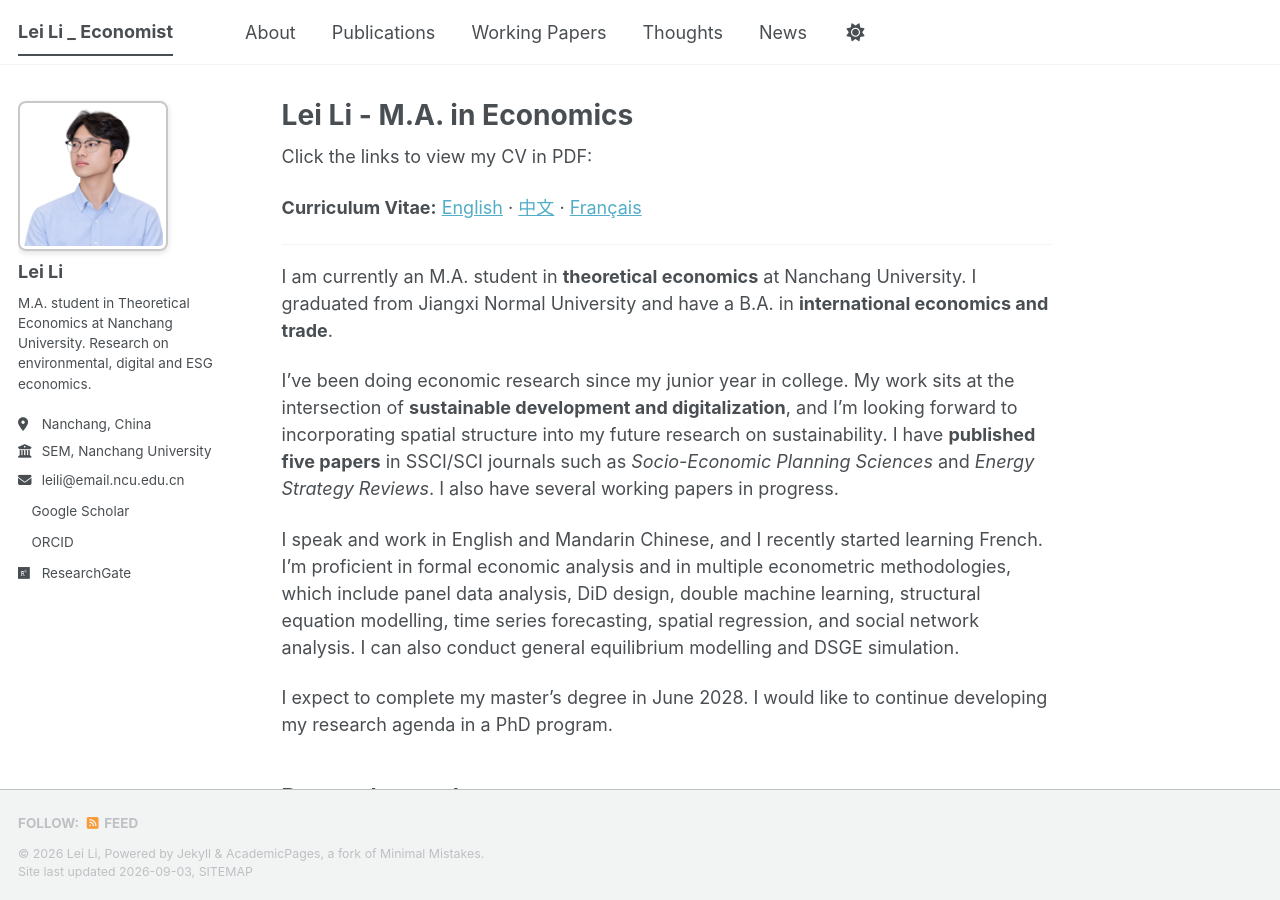
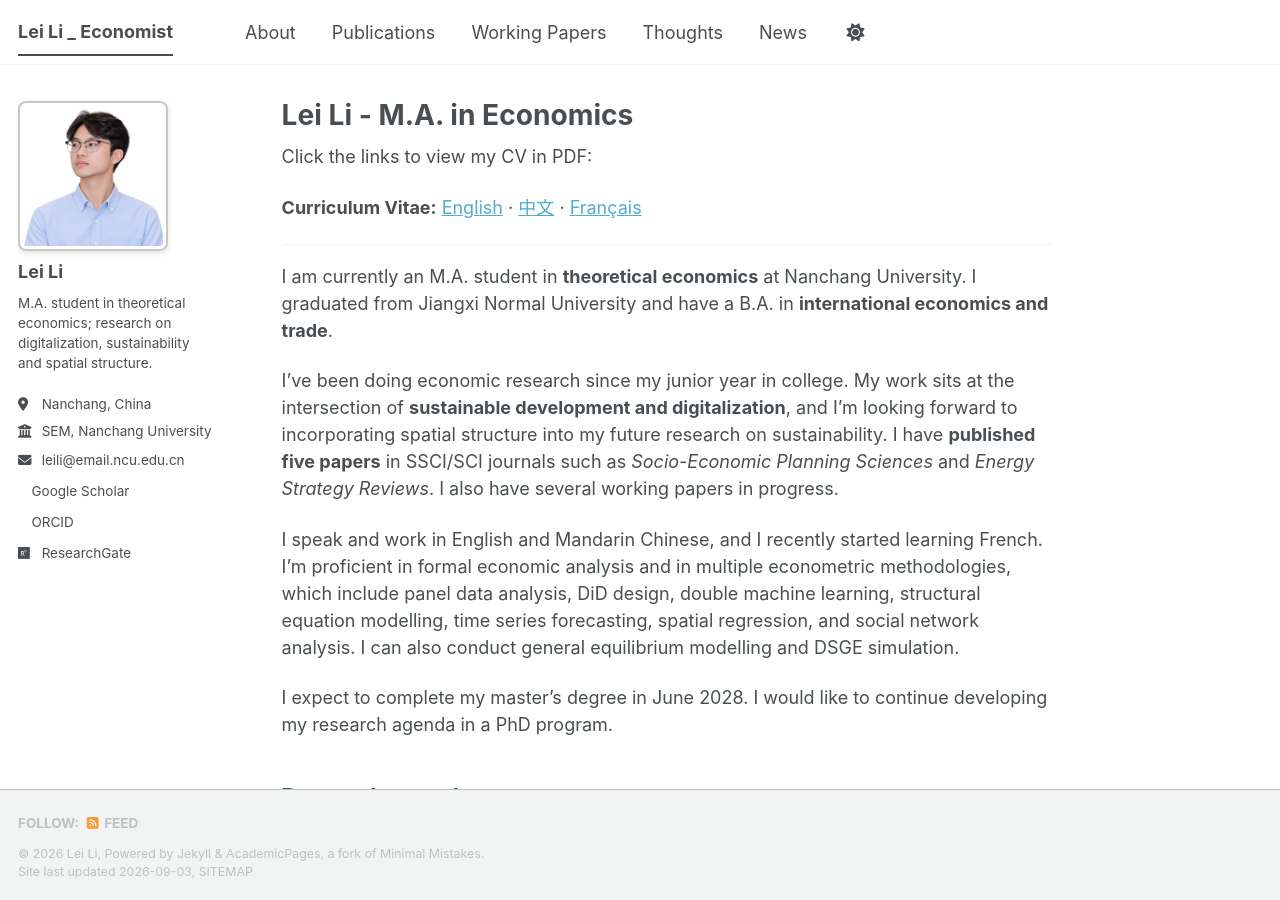
Before and after one commit to LeiLi-Econ/LeiLi-Econ.github.io, a Jekyll site: the page built from _pages/about.md, in a window 1280 px wide and 900 px high. Built offline with Jekyll 4.4.1, drawn with Linux system fonts in a browser that asks for light colours; a style sheet for code colours, icons or effects is not loaded.

Commit message:
Update author bio to new research identity

```diff
--- a/_config.yml
+++ b/_config.yml
@@ -26,7 +26,7 @@ author:
   avatar           : "avatar.png"
   name             : "Lei Li"
   pronouns         : # example: "she/her"
-  bio              : "M.A. student in Theoretical Economics at Nanchang University. Research on environmental, digital and ESG economics."
+  bio              : "M.A. student in theoretical economics; research on digitalization, sustainability and spatial structure."
   location         : "Nanchang, China"
   employer         : "SEM, Nanchang University"
   uri              : # URL
```
